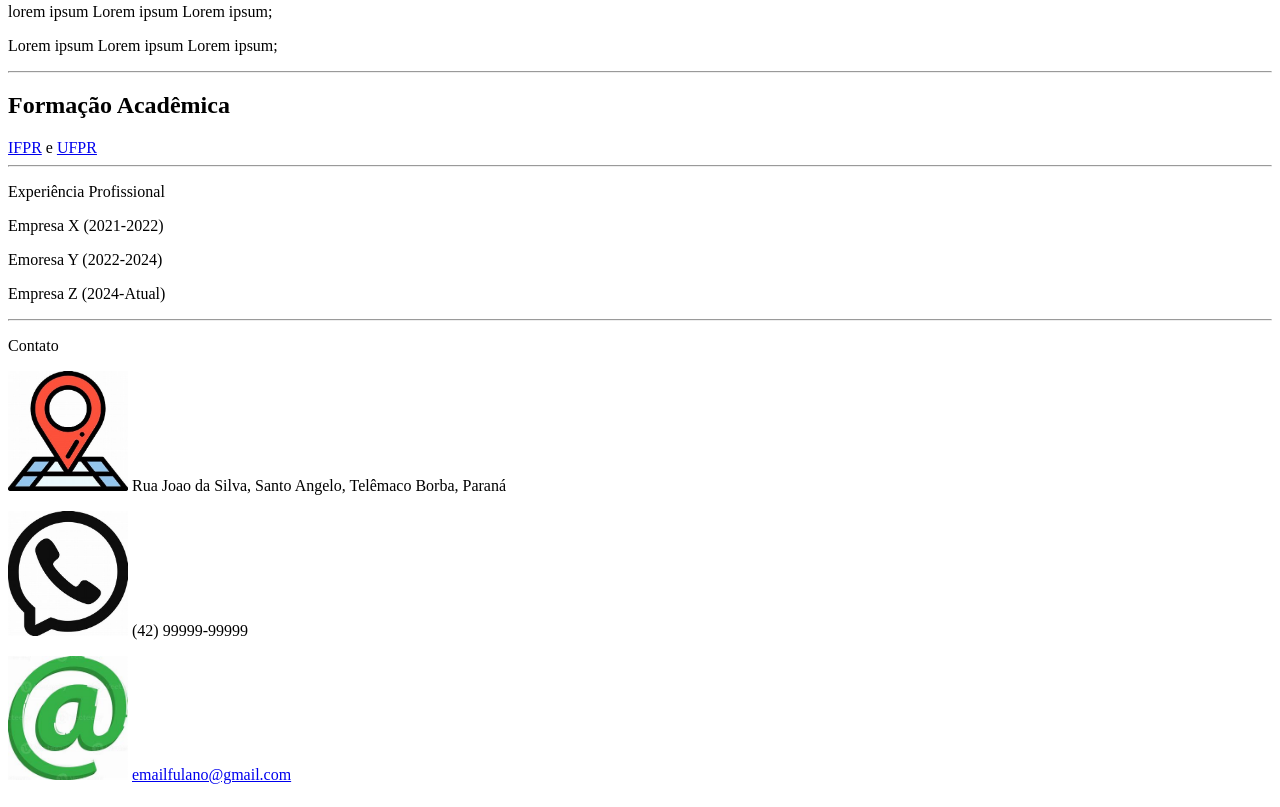
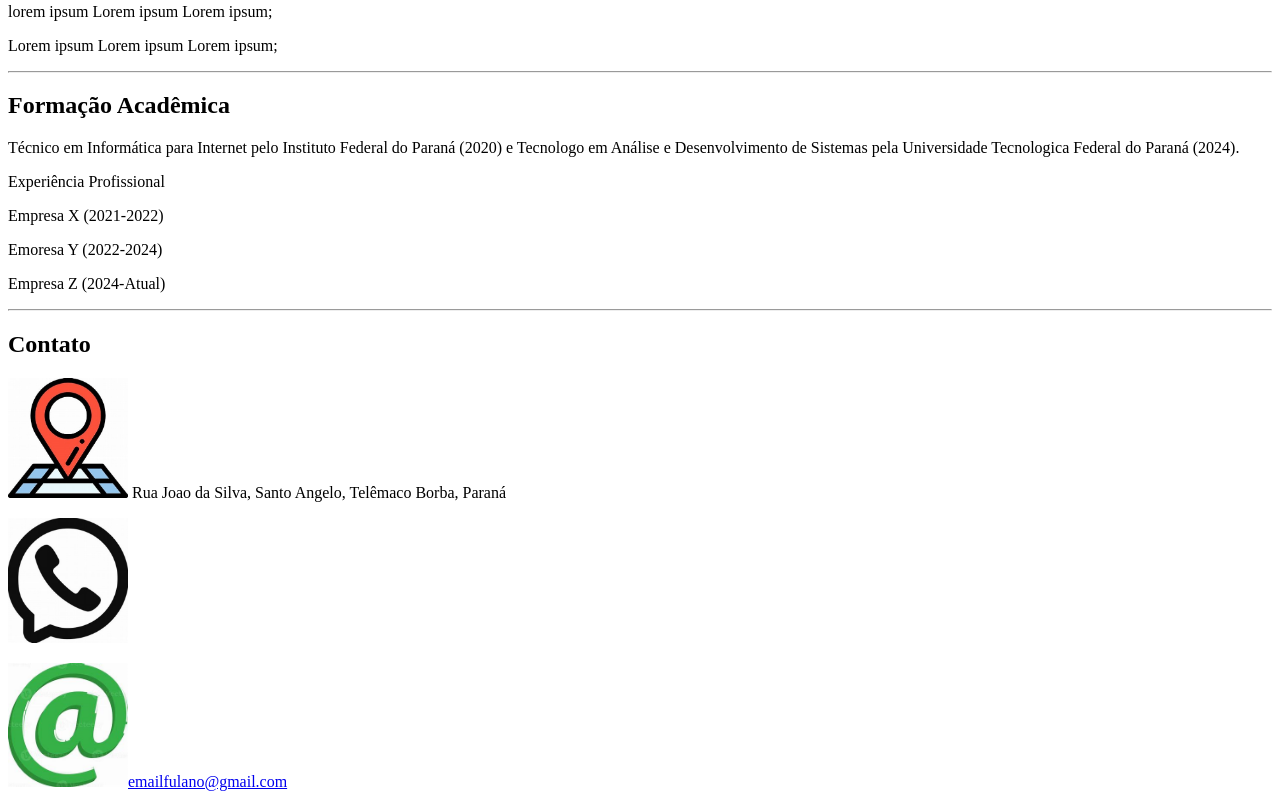
Before and after one commit to trechinski/Curriculo_FulanoTal, a plain HTML site: page index.html in a window 1280 px wide. Shown: the part 425-1232 px from the top of the page. Drawn offline with Linux system fonts and the light colour scheme.

Commit message:
aletraçoes de correção

```diff
--- a/index.html
+++ b/index.html
@@ -22,16 +22,15 @@
         <p> Lorem ipsum Lorem ipsum Lorem ipsum;
             <hr>
             <h2>Formação Acadêmica</h2>
-            <a href="https://ifpr.edu.br/">IFPR</a> e <a href="https://ufpr.br/">UFPR</a>
-            <hr>
+            <p> Técnico em Informática para Internet pelo Instituto Federal do Paraná (2020) e Tecnologo em Análise e Desenvolvimento de Sistemas pela Universidade Tecnologica Federal do Paraná (2024).</p>
             <p> Experiência Profissional</p>
             <p> Empresa X (2021-2022)</p>
             <p> Emoresa Y (2022-2024) </p>
             <p> Empresa Z (2024-Atual) </p>
             <hr>
-            <p> Contato
-            <p> <img src="/imagens/OIP.png" width="120"></img> Rua Joao da Silva, Santo Angelo, Telêmaco Borba, Paraná</p>
-            <p> <img src="/imagens/OIP (1).png" width="120"></img>  (42) 99999-99999 </p>
-            <p> <img src="/imagens/OIP (2).png" width="120"></img>  <a href="mailto:emailfulano@gmail.com">emailfulano@gmail.com</a></p>
+            <h2> Contato </h2>
+            <p> <img src="imagens/icone_endereço.png" width="120"> Rua Joao da Silva, Santo Angelo, Telêmaco Borba, Paraná</p>
+            <p> <img src="imagens/telefone_icone(1).png" width="120" (42) 99999-99999 >
+            <p> <img src="imagens/icone_arroba.png" width="120"><a href="mailto:emailfulano@gmail.com">emailfulano@gmail.com</a></p>
         </body>
 </html>
```
Also changed, not shown: imagens/icone_arroba.png (added), imagens/icone_endereço.png (added), imagens/telefone_icone(1).png (added).
